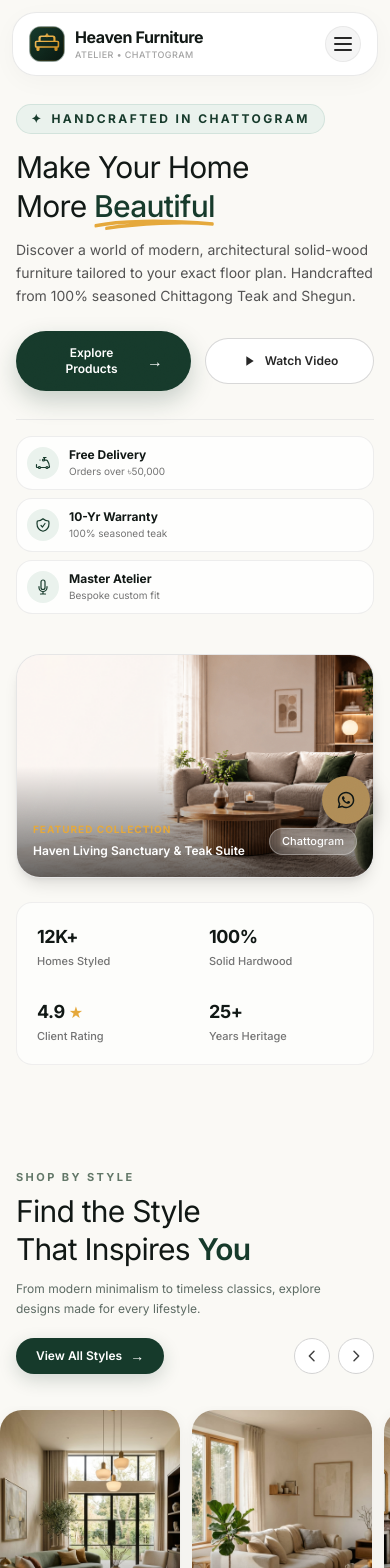
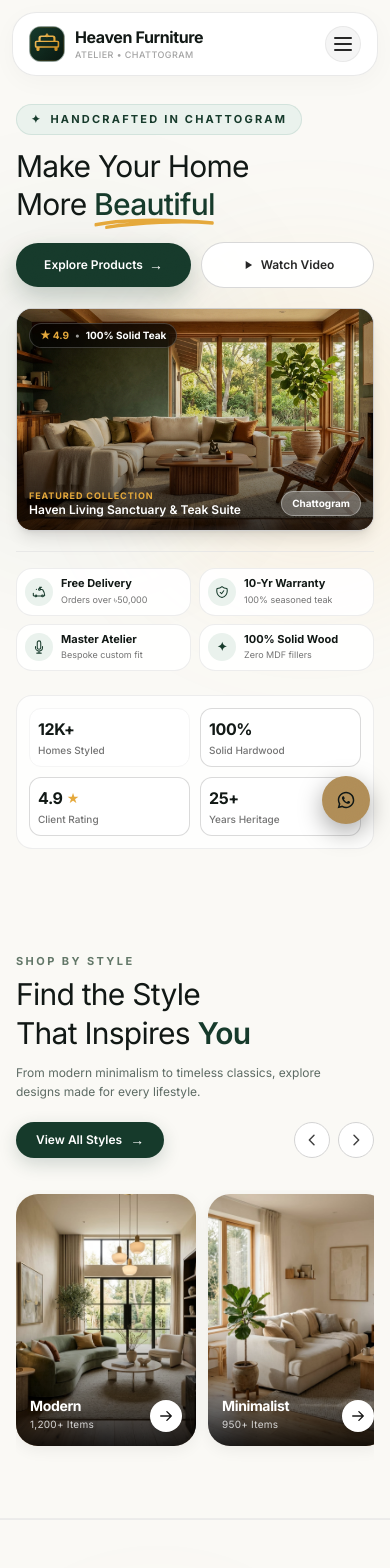
Before and after one commit to pronoy656/heaven-furniture, a Next.js app: page / in a window 390 px wide. Shown: the top 1568 px of the page. Built offline with nearby package versions, Linux system fonts and the light colour scheme.

Commit message:
implement homepage UI components including SplashScreen, DealsOfTheDay, Hero, and navigation sections

```diff
--- a/src/components/sections/FAQ.tsx
+++ b/src/components/sections/FAQ.tsx
@@ -98,8 +98,8 @@ export default function FAQ() {
           <div className="lg:col-span-5 xl:col-span-5">
             <div className="relative rounded-[28px] sm:rounded-[34px] bg-white p-6 sm:p-8 lg:p-9 border border-neutral-200/80 shadow-[0_20px_60px_rgba(17,24,21,0.06)] overflow-hidden">
 
-              {/* Top-Right Decorative Organic Curved Image */}
-              <div className="absolute top-0 right-0 w-[52%] sm:w-[48%] h-[230px] sm:h-[260px] pointer-events-none z-0 select-none">
+              {/* Top-Right Decorative Organic Curved Image (Desktop/Tablet Showcase, Hidden on Mobile to prevent text collision) */}
+              <div className="hidden sm:block absolute top-0 right-0 w-[52%] sm:w-[48%] h-[230px] sm:h-[260px] pointer-events-none z-0 select-none">
                 <svg
                   className="w-full h-full"
                   viewBox="0 0 300 260"
--- a/src/components/sections/Hero.tsx
+++ b/src/components/sections/Hero.tsx
@@ -4,6 +4,27 @@ import { useState, useEffect } from "react";
 import Image from "next/image";
 import Link from "next/link";
 import { motion, AnimatePresence } from "framer-motion";
+
+// Configurable video link: You can paste any YouTube URL (full, short, shorts) or a local /video.mp4 file
+const HERO_VIDEO_CONFIG = {
+  url: "https://youtu.be/qEwoJWbXSTs?si=3kSKsJX4VfuXHX0s",
+  title: "Heaven Furniture Atelier & Solid Wood Craftsmanship",
+};
+
+function getEmbedUrl(url: string) {
+  if (!url) return "";
+  if (url.includes("youtube.com/embed/")) {
+    return url.includes("?") ? `${url}&autoplay=1&rel=0&modestbranding=1` : `${url}?autoplay=1&rel=0&modestbranding=1`;
+  }
+  if (url.startsWith("/") || url.endsWith(".mp4")) return url;
+
+  // Extract video ID from standard YouTube links (youtu.be, watch?v=, shorts, etc.)
+  const match = url.match(/(?:youtu\.be\/|youtube\.com\/(?:embed\/|v\/|watch\?v=|watch\?.+&v=|shorts\/))([\w-]{11})/);
+  if (match && match[1]) {
+    return `https://www.youtube.com/embed/${match[1]}?autoplay=1&rel=0&modestbranding=1`;
+  }
+  return url;
+}
 
 export default function Hero() {
   const [isVideoModalOpen, setIsVideoModalOpen] = useState(false);
@@ -42,16 +63,22 @@ export default function Hero() {
         <div className="absolute inset-0 bg-gradient-to-r from-white/30 via-transparent to-transparent pointer-events-none" />
       </div>
 
+      {/* Clean Ambient Atmosphere on Mobile (< lg) */}
+      <div className="absolute inset-0 z-0 pointer-events-none lg:hidden bg-[#FAF9F5]">
+        <div className="absolute top-1/4 -left-20 w-80 h-80 rounded-full bg-[#163A2B]/5 blur-3xl" />
+        <div className="absolute bottom-1/3 -right-20 w-80 h-80 rounded-full bg-[#E5A83B]/10 blur-3xl" />
+      </div>
+
       <div className="mx-auto max-w-[1400px] px-4 sm:px-6 lg:px-8 relative z-20 w-full flex-1 flex flex-col justify-between">
 
         {/* Main Content Area */}
-        <div className="grid grid-cols-1 lg:grid-cols-12 gap-8 lg:gap-12 items-center my-auto pt-2 sm:pt-4">
+        <div className="grid grid-cols-1 lg:grid-cols-12 gap-6 lg:gap-12 items-center my-auto pt-2 sm:pt-4">
 
           {/* ================= LEFT COLUMN: HEADLINE, CTAS, VALUE BADGES ================= */}
-          <div className="lg:col-span-7 xl:col-span-6 flex flex-col items-start z-20">
+          <div className="lg:col-span-7 xl:col-span-6 flex flex-col items-start z-20 w-full">
 
             {/* Handcrafted Badge */}
-            <div className="inline-flex items-center gap-2 px-3.5 py-1.5 rounded-full bg-[#EAF2ED] border border-emerald-800/10 text-[#163A2B] text-xs font-bold uppercase tracking-[0.2em] mb-4 shadow-2xs">
+            <div className="inline-flex items-center gap-2 px-3.5 py-1.5 rounded-full bg-[#EAF2ED] border border-emerald-800/10 text-[#163A2B] text-[11px] sm:text-xs font-bold uppercase tracking-[0.2em] mb-3.5 sm:mb-4 shadow-2xs">
               <span>✦</span>
               <span>HANDCRAFTED IN CHATTOGRAM</span>
             </div>
@@ -83,32 +110,31 @@ export default function Hero() {
               </span>
             </h1>
 
-            {/* Subtitle */}
-            <p className="mt-4 sm:mt-6 text-neutral-600 text-sm sm:text-base leading-relaxed max-w-lg font-normal">
+            {/* Subtitle - Hidden on mobile, shown on tablet/desktop */}
+            <p className="hidden sm:block mt-4 sm:mt-6 text-neutral-600 text-sm sm:text-base leading-relaxed max-w-lg font-normal">
               Discover a world of modern, architectural solid-wood furniture tailored to your exact floor plan. Handcrafted from 100% seasoned Chittagong Teak and Shegun.
             </p>
 
-            {/* Action Buttons with Zero-Jitter and Smooth Left-to-Right Green Fill */}
-            <div className="mt-6 sm:mt-8 flex flex-wrap items-center gap-3.5 sm:gap-5 w-full sm:w-auto">
+            {/* Action Buttons: Kept strictly on 1 line on mobile */}
+            <div className="mt-5 sm:mt-8 flex items-center gap-2.5 sm:gap-4 w-full sm:w-auto">
               <Link
                 href="/shop"
-                className="relative inline-flex items-center justify-center gap-2 rounded-full bg-[#163A2B] hover:bg-[#102a1f] text-white px-7 sm:px-8 py-3.5 sm:py-4 text-xs sm:text-sm font-semibold shadow-[0_10px_25px_rgba(22,58,43,0.22)] hover:shadow-[0_14px_32px_rgba(22,58,43,0.3)] transition-all duration-300 group cursor-pointer flex-1 sm:flex-initial text-center"
+                className="relative inline-flex items-center justify-center gap-1.5 sm:gap-2 rounded-full bg-[#163A2B] hover:bg-[#102a1f] text-white px-4 sm:px-8 py-3.5 sm:py-4 text-xs sm:text-sm font-semibold shadow-[0_10px_25px_rgba(22,58,43,0.22)] hover:shadow-[0_14px_32px_rgba(22,58,43,0.3)] transition-all duration-300 group cursor-pointer flex-1 sm:flex-initial text-center whitespace-nowrap"
               >
                 <span>Explore Products</span>
-                <span className="text-base leading-none transition-transform duration-300 group-hover:translate-x-1">&rarr;</span>
+                <span className="text-sm sm:text-base leading-none transition-transform duration-300 group-hover:translate-x-1">&rarr;</span>
               </Link>
 
-              {/* Watch Video Button with Left-to-Right Green Fill on Hover */}
+              {/* Watch Video Button */}
               <button
                 type="button"
                 onClick={() => setIsVideoModalOpen(true)}
-                className="relative inline-flex items-center justify-center rounded-full border border-neutral-300/90 bg-white/95 text-neutral-800 px-6 sm:px-7 py-3.5 sm:py-4 text-xs sm:text-sm font-semibold shadow-xs overflow-hidden group cursor-pointer transition-colors duration-300 hover:border-[#163A2B] flex-1 sm:flex-initial"
+                className="relative inline-flex items-center justify-center rounded-full border border-neutral-300/90 bg-white/95 text-neutral-800 px-3.5 sm:px-7 py-3.5 sm:py-4 text-xs sm:text-sm font-semibold shadow-xs overflow-hidden group cursor-pointer transition-colors duration-300 hover:border-[#163A2B] flex-1 sm:flex-initial whitespace-nowrap"
               >
-                {/* Left to Right Green Background Sweep */}
                 <span className="absolute inset-0 bg-[#163A2B] -translate-x-full group-hover:translate-x-0 transition-transform duration-400 ease-[cubic-bezier(0.16,1,0.3,1)] rounded-full" />
 
-                <span className="relative z-10 flex items-center gap-2 text-neutral-800 group-hover:text-white transition-colors duration-300">
-                  <svg className="w-4 h-4 transition-transform duration-300 group-hover:scale-110" fill="currentColor" viewBox="0 0 24 24">
+                <span className="relative z-10 flex items-center gap-1.5 sm:gap-2 text-neutral-800 group-hover:text-white transition-colors duration-300">
+                  <svg className="w-3.5 h-3.5 sm:w-4 sm:h-4 transition-transform duration-300 group-hover:scale-110 shrink-0" fill="currentColor" viewBox="0 0 24 24">
                     <path d="M8 5v14l11-7z" />
                   </svg>
                   <span>Watch Video</span>
@@ -116,77 +142,98 @@ export default function Hero() {
               </button>
             </div>
 
-            {/* Feature Highlights Row (Clean & Responsive on all screens) */}
-            <div className="mt-7 sm:mt-10 lg:mt-12 grid grid-cols-1 sm:grid-cols-3 gap-2 sm:gap-4 pt-4 sm:pt-5 border-t border-neutral-200/80 w-full max-w-xl">
+            {/* ================= DEDICATED HIGH-RES LUXURY FURNITURE SHOWCASE CARD ON MOBILE & TABLET (< lg) ================= */}
+            <div className="lg:hidden w-full mt-5 sm:mt-7">
+              <div className="relative aspect-[16/10] sm:aspect-[16/9] w-full rounded-2xl sm:rounded-3xl overflow-hidden shadow-lg border border-neutral-200/90 bg-neutral-900 group">
+                <Image
+                  src="/hero-mobile-luxury.jpg"
+                  alt="Heaven Furniture Luxury Teak Living Room Sanctuary"
+                  fill
+                  priority
+                  className="object-cover object-center group-hover:scale-105 transition-transform duration-700 ease-out"
+                  sizes="(max-width: 1024px) 100vw, 50vw"
+                />
+                <div className="absolute inset-0 bg-gradient-to-t from-black/75 via-black/15 to-transparent pointer-events-none" />
+
+                {/* Floating Top Rating Badge */}
+                <div className="absolute top-3 left-3 z-10">
+                  <span className="inline-flex items-center gap-1.5 bg-black/60 backdrop-blur-md px-2.5 sm:px-3 py-1 rounded-full text-[10px] sm:text-xs font-bold text-white border border-white/20 shadow-sm">
+                    <span className="text-[#E5A83B]">★ 4.9</span>
+                    <span className="text-white/60">•</span>
+                    <span>100% Solid Teak</span>
+                  </span>
+                </div>
+
+                {/* Floating Bottom Info Bar */}
+                <div className="absolute bottom-3 left-3 right-3 flex items-center justify-between text-white pointer-events-none z-10">
+                  <div className="min-w-0 pr-2">
+                    <span className="text-[9px] sm:text-[10px] font-bold uppercase tracking-widest text-[#E5A83B] block">
+                      Featured Collection
+                    </span>
+                    <span className="text-xs sm:text-sm font-semibold truncate block">
+                      Haven Living Sanctuary &amp; Teak Suite
+                    </span>
+                  </div>
+                  <span className="text-[10px] sm:text-[11px] font-bold bg-white/25 backdrop-blur-md px-2.5 sm:px-3 py-1 rounded-full border border-white/35 shrink-0">
+                    Chattogram
+                  </span>
+                </div>
+              </div>
+            </div>
+
+            {/* Feature Highlights: 2x2 cards on mobile, 3 compact transparent pillars on desktop */}
+            <div className="mt-5 sm:mt-8 lg:mt-12 grid grid-cols-2 lg:grid-cols-3 gap-2 sm:gap-4 lg:gap-4 xl:gap-5 pt-4 sm:pt-5 border-t border-neutral-200/80 w-full max-w-lg lg:max-w-[540px]">
               {/* Feature 1 */}
-              <div className="flex items-center sm:items-start gap-2.5 bg-white/80 sm:bg-transparent p-2.5 sm:p-0 rounded-2xl sm:rounded-none border sm:border-0 border-neutral-200/70 shadow-2xs sm:shadow-none">
-                <div className="w-8 h-8 rounded-full bg-[#EAF2ED] text-[#163A2B] flex items-center justify-center shrink-0">
-                  <svg className="w-4 h-4" fill="none" stroke="currentColor" viewBox="0 0 24 24" strokeWidth="1.8">
+              <div className="flex items-center lg:items-start gap-2 sm:gap-2.5 bg-white/90 lg:bg-transparent p-2 sm:p-2.5 lg:p-0 rounded-2xl lg:rounded-none border lg:border-0 border-neutral-200/70 shadow-2xs lg:shadow-none">
+                <div className="w-7 h-7 sm:w-8 sm:h-8 rounded-full bg-[#EAF2ED] text-[#163A2B] flex items-center justify-center shrink-0">
+                  <svg className="w-3.5 h-3.5 sm:w-4 sm:h-4" fill="none" stroke="currentColor" viewBox="0 0 24 24" strokeWidth="1.8">
                     <path strokeLinecap="round" strokeLinejoin="round" d="M8.25 18.75a1.5 1.5 0 0 1-3 0m3 0a1.5 1.5 0 0 0-3 0m3 0h6m-9 0H3.375a1.125 1.125 0 0 1-1.125-1.125V14.25m17.25 4.5a1.5 1.5 0 0 1-3 0m3 0a1.5 1.5 0 0 0-3 0m3 0h1.125c.621 0 1.129-.504 1.09-1.124a17.902 17.902 0 0 0-3.213-9.193 2.056 2.056 0 0 0-1.58-.86H14.25M16.5 18.75h-2.25m0-11.25V3.75m0 3.75a1.5 1.5 0 0 1-3 0m3 0a1.5 1.5 0 0 0-3 0m-3.75 0H7.5m9-3.75h-3.75" />
                   </svg>
                 </div>
-                <div>
-                  <h2 className="text-xs sm:text-sm font-bold text-[#111815] leading-tight">Free Delivery</h2>
-                  <p className="text-[10px] sm:text-xs text-neutral-500 mt-0.5">Orders over ৳50,000</p>
+                <div className="min-w-0">
+                  <h2 className="text-[11px] sm:text-xs md:text-sm font-bold text-[#111815] leading-tight truncate">Free Delivery</h2>
+                  <p className="text-[9px] sm:text-[11px] lg:text-xs text-neutral-500 mt-0.5 truncate">Orders over ৳50,000</p>
                 </div>
               </div>
 
               {/* Feature 2 */}
-              <div className="flex items-center sm:items-start gap-2.5 bg-white/80 sm:bg-transparent p-2.5 sm:p-0 rounded-2xl sm:rounded-none border sm:border-0 border-neutral-200/70 shadow-2xs sm:shadow-none">
-                <div className="w-8 h-8 rounded-full bg-[#EAF2ED] text-[#163A2B] flex items-center justify-center shrink-0">
-                  <svg className="w-4 h-4" fill="none" stroke="currentColor" viewBox="0 0 24 24" strokeWidth="1.8">
+              <div className="flex items-center lg:items-start gap-2 sm:gap-2.5 bg-white/90 lg:bg-transparent p-2 sm:p-2.5 lg:p-0 rounded-2xl lg:rounded-none border lg:border-0 border-neutral-200/70 shadow-2xs lg:shadow-none">
+                <div className="w-7 h-7 sm:w-8 sm:h-8 rounded-full bg-[#EAF2ED] text-[#163A2B] flex items-center justify-center shrink-0">
+                  <svg className="w-3.5 h-3.5 sm:w-4 sm:h-4" fill="none" stroke="currentColor" viewBox="0 0 24 24" strokeWidth="1.8">
                     <path strokeLinecap="round" strokeLinejoin="round" d="M9 12.75 11.25 15 15 9.75m-3-7.036A11.959 11.959 0 0 1 3.598 6 11.99 11.99 0 0 0 3 9.749c0 5.592 3.824 10.29 9 11.623 5.176-1.332 9-6.03 9-11.622 0-1.31-.21-2.571-.598-3.751h-.152c-3.196 0-6.1-1.248-8.25-3.285Z" />
                   </svg>
                 </div>
-                <div>
-                  <h2 className="text-xs sm:text-sm font-bold text-[#111815] leading-tight">10-Yr Warranty</h2>
-                  <p className="text-[10px] sm:text-xs text-neutral-500 mt-0.5">100% seasoned teak</p>
+                <div className="min-w-0">
+                  <h2 className="text-[11px] sm:text-xs md:text-sm font-bold text-[#111815] leading-tight truncate">10-Yr Warranty</h2>
+                  <p className="text-[9px] sm:text-[11px] lg:text-xs text-neutral-500 mt-0.5 truncate">100% seasoned teak</p>
                 </div>
               </div>
 
               {/* Feature 3 */}
-              <div className="flex items-center sm:items-start gap-2.5 bg-white/80 sm:bg-transparent p-2.5 sm:p-0 rounded-2xl sm:rounded-none border sm:border-0 border-neutral-200/70 shadow-2xs sm:shadow-none">
-                <div className="w-8 h-8 rounded-full bg-[#EAF2ED] text-[#163A2B] flex items-center justify-center shrink-0">
-                  <svg className="w-4 h-4" fill="none" stroke="currentColor" viewBox="0 0 24 24" strokeWidth="1.8">
+              <div className="flex items-center lg:items-start gap-2 sm:gap-2.5 bg-white/90 lg:bg-transparent p-2 sm:p-2.5 lg:p-0 rounded-2xl lg:rounded-none border lg:border-0 border-neutral-200/70 shadow-2xs lg:shadow-none">
+                <div className="w-7 h-7 sm:w-8 sm:h-8 rounded-full bg-[#EAF2ED] text-[#163A2B] flex items-center justify-center shrink-0">
+                  <svg className="w-3.5 h-3.5 sm:w-4 sm:h-4" fill="none" stroke="currentColor" viewBox="0 0 24 24" strokeWidth="1.8">
                     <path strokeLinecap="round" strokeLinejoin="round" d="M12 18.75a6 6 0 0 0 6-6v-1.5m-6 7.5a6 6 0 0 1-6-6v-1.5m6 7.5v3.75m-3.75 0h7.5M12 15.75a3 3 0 0 1-3-3V4.5a3 3 0 1 1 6 0v8.25a3 3 0 0 1-3 3Z" />
                   </svg>
                 </div>
-                <div>
-                  <h2 className="text-xs sm:text-sm font-bold text-[#111815] leading-tight">Master Atelier</h2>
-                  <p className="text-[10px] sm:text-xs text-neutral-500 mt-0.5">Bespoke custom fit</p>
+                <div className="min-w-0">
+                  <h2 className="text-[11px] sm:text-xs md:text-sm font-bold text-[#111815] leading-tight truncate">Master Atelier</h2>
+                  <p className="text-[9px] sm:text-[11px] lg:text-xs text-neutral-500 mt-0.5 truncate">Bespoke custom fit</p>
+                </div>
+              </div>
+
+              {/* Feature 4 (Mobile/Tablet Only to fill the 2x2 grid) */}
+              <div className="lg:hidden flex items-center gap-2 sm:gap-2.5 bg-white/90 p-2 sm:p-2.5 rounded-2xl border border-neutral-200/70 shadow-2xs">
+                <div className="w-7 h-7 sm:w-8 sm:h-8 rounded-full bg-[#EAF2ED] text-[#163A2B] flex items-center justify-center shrink-0">
+                  <span className="text-xs sm:text-sm text-[#163A2B] font-bold">✦</span>
+                </div>
+                <div className="min-w-0">
+                  <h2 className="text-[11px] sm:text-xs md:text-sm font-bold text-[#111815] leading-tight truncate">100% Solid Wood</h2>
+                  <p className="text-[9px] sm:text-[11px] text-neutral-500 mt-0.5 truncate">Zero MDF fillers</p>
                 </div>
               </div>
             </div>
 
-          </div>
-
-          {/* ================= RIGHT COLUMN: DEDICATED VISUAL SHOWCASE ON MOBILE ================= */}
-          <div className="lg:hidden w-full mt-2">
-            <div className="relative aspect-[16/10] sm:aspect-[16/9] w-full rounded-3xl overflow-hidden shadow-lg border border-neutral-200/90 bg-neutral-100 group">
-              <Image
-                src="/hero-section-bg-image.png"
-                alt="Heaven Furniture Luxury Living Room Showcase"
-                fill
-                priority
-                className="object-cover object-center group-hover:scale-105 transition-transform duration-700 ease-out"
-                sizes="(max-width: 1024px) 100vw, 50vw"
-              />
-              <div className="absolute inset-0 bg-gradient-to-t from-black/60 via-transparent to-transparent pointer-events-none" />
-
-              <div className="absolute bottom-4 left-4 right-4 flex items-center justify-between text-white pointer-events-none">
-                <div>
-                  <span className="text-[10px] font-bold uppercase tracking-widest text-[#E5A83B] block">
-                    Featured Collection
-                  </span>
-                  <span className="text-xs sm:text-sm font-semibold">
-                    Haven Living Sanctuary &amp; Teak Suite
-                  </span>
-                </div>
-                <span className="text-[11px] font-medium bg-white/20 backdrop-blur-md px-3 py-1 rounded-full border border-white/30">
-                  Chattogram
-                </span>
-              </div>
-            </div>
           </div>
 
         </div>
@@ -196,47 +243,47 @@ export default function Hero() {
 
           {/* Stats Card */}
           <div className="w-full md:col-span-2 lg:col-span-1 lg:max-w-max">
-            <div className="grid grid-cols-2 sm:grid-cols-4 gap-3 sm:gap-8 items-center bg-white/60 sm:bg-transparent p-3 sm:p-0 rounded-2xl sm:rounded-none border sm:border-0 border-neutral-200/60 sm:divide-x divide-neutral-400/40">
+            <div className="grid grid-cols-2 sm:grid-cols-4 gap-2.5 sm:gap-8 items-center bg-white/80 lg:bg-transparent p-3 lg:p-0 rounded-2xl lg:rounded-none border lg:border-0 border-neutral-200/70 shadow-2xs lg:shadow-none sm:divide-x divide-neutral-400/40">
 
               {/* Stat 1 */}
-              <div className="p-2 sm:p-0 sm:pr-4 flex flex-col">
-                <span className="font-body font-bold text-lg sm:text-2xl text-[#111815] tracking-tight">
+              <div className="p-2 sm:p-0 sm:pr-4 flex flex-col bg-white lg:bg-transparent rounded-xl lg:rounded-none border lg:border-0 border-neutral-100">
+                <span className="font-body font-bold text-base sm:text-2xl text-[#111815] tracking-tight">
                   12K+
                 </span>
-                <span className="text-[11px] sm:text-xs text-neutral-500 font-medium mt-0.5">
+                <span className="text-[10px] sm:text-xs text-neutral-500 font-medium mt-0.5">
                   Homes Styled
                 </span>
               </div>
 
               {/* Stat 2 */}
-              <div className="p-2 sm:p-0 sm:px-6 flex flex-col">
-                <span className="font-body font-bold text-lg sm:text-2xl text-[#111815] tracking-tight">
+              <div className="p-2 sm:p-0 sm:px-6 flex flex-col bg-white lg:bg-transparent rounded-xl lg:rounded-none border lg:border-0 border-neutral-100">
+                <span className="font-body font-bold text-base sm:text-2xl text-[#111815] tracking-tight">
                   100%
                 </span>
-                <span className="text-[11px] sm:text-xs text-neutral-500 font-medium mt-0.5">
+                <span className="text-[10px] sm:text-xs text-neutral-500 font-medium mt-0.5">
                   Solid Hardwood
                 </span>
               </div>
 
               {/* Stat 3 */}
-              <div className="p-2 sm:p-0 sm:px-6 flex flex-col">
+              <div className="p-2 sm:p-0 sm:px-6 flex flex-col bg-white lg:bg-transparent rounded-xl lg:rounded-none border lg:border-0 border-neutral-100">
                 <div className="flex items-center gap-1">
-                  <span className="font-body font-bold text-lg sm:text-2xl text-[#111815] tracking-tight">
+                  <span className="font-body font-bold text-base sm:text-2xl text-[#111815] tracking-tight">
                     4.9
                   </span>
-                  <span className="text-[#E5A83B] text-base sm:text-lg leading-none">★</span>
+                  <span className="text-[#E5A83B] text-sm sm:text-lg leading-none">★</span>
                 </div>
-                <span className="text-[11px] sm:text-xs text-neutral-500 font-medium mt-0.5">
+                <span className="text-[10px] sm:text-xs text-neutral-500 font-medium mt-0.5">
                   Client Rating
                 </span>
               </div>
 
               {/* Stat 4 */}
-              <div className="p-2 sm:p-0 sm:pl-6 flex flex-col">
-                <span className="font-body font-bold text-lg sm:text-2xl text-[#111815] tracking-tight">
+              <div className="p-2 sm:p-0 sm:pl-6 flex flex-col bg-white lg:bg-transparent rounded-xl lg:rounded-none border lg:border-0 border-neutral-100">
+                <span className="font-body font-bold text-base sm:text-2xl text-[#111815] tracking-tight">
                   25+
                 </span>
-                <span className="text-[11px] sm:text-xs text-neutral-500 font-medium mt-0.5">
+                <span className="text-[10px] sm:text-xs text-neutral-500 font-medium mt-0.5">
                   Years Heritage
                 </span>
               </div>
@@ -307,14 +354,24 @@ export default function Hero() {
                 </svg>
               </button>
 
-              {/* YouTube Embed */}
-              <iframe
-                className="w-full h-full"
-                src="https://www.youtube.com/embed/jfKfPfyJRdk?autoplay=1&rel=0&modestbranding=1"
-                title="Heaven Furniture Atelier & Solid Wood Craftsmanship"
-                allow="accelerometer; autoplay; clipboard-write; encrypted-media; gyroscope; picture-in-picture; web-share"
-                allowFullScreen
-              />
+              {/* Video Player (Lazy-mounted on click with zero initial page load overhead) */}
+              {HERO_VIDEO_CONFIG.url.endsWith(".mp4") ? (
+                <video
+                  controls
+                  autoPlay
+                  className="w-full h-full object-cover"
+                  src={HERO_VIDEO_CONFIG.url}
+                />
+              ) : (
+                <iframe
+                  className="w-full h-full"
+                  src={getEmbedUrl(HERO_VIDEO_CONFIG.url)}
+                  title={HERO_VIDEO_CONFIG.title}
+                  loading="lazy"
+                  allow="accelerometer; autoplay; clipboard-write; encrypted-media; gyroscope; picture-in-picture; web-share"
+                  allowFullScreen
+                />
+              )}
             </motion.div>
           </motion.div>
         )}
--- a/src/components/sections/ShopByStyle.tsx
+++ b/src/components/sections/ShopByStyle.tsx
@@ -126,7 +126,7 @@ export default function ShopByStyle() {
           <div className="w-full lg:flex-1 min-w-0">
             <div
               ref={scrollContainerRef}
-              className="flex lg:grid lg:grid-cols-5 gap-3 sm:gap-3.5 xl:gap-4 overflow-x-auto lg:overflow-visible pb-4 lg:pb-0 pt-1 snap-x snap-mandatory scroll-smooth hide-scrollbar -mx-4 px-4 sm:mx-0 sm:px-0"
+              className="flex lg:grid lg:grid-cols-5 gap-3 sm:gap-3.5 xl:gap-4 overflow-x-auto lg:overflow-visible pb-4 lg:pb-0 pt-1 snap-x snap-mandatory scroll-smooth hide-scrollbar px-1 sm:px-0"
               style={{
                 scrollbarWidth: "none",
                 msOverflowStyle: "none",
```
Also changed, not shown: src/components/layout/SplashScreen.tsx (+16 -16 lines), src/components/sections/BrandIntro.tsx (+16 -13 lines), src/components/sections/DealsOfTheDay.tsx (+17 -16 lines), src/components/sections/TransformationSlider.tsx (+16 -10 lines), src/components/sections/WhyChooseUs.tsx (+6 -6 lines), public/hero-mobile-luxury.jpg (added).
